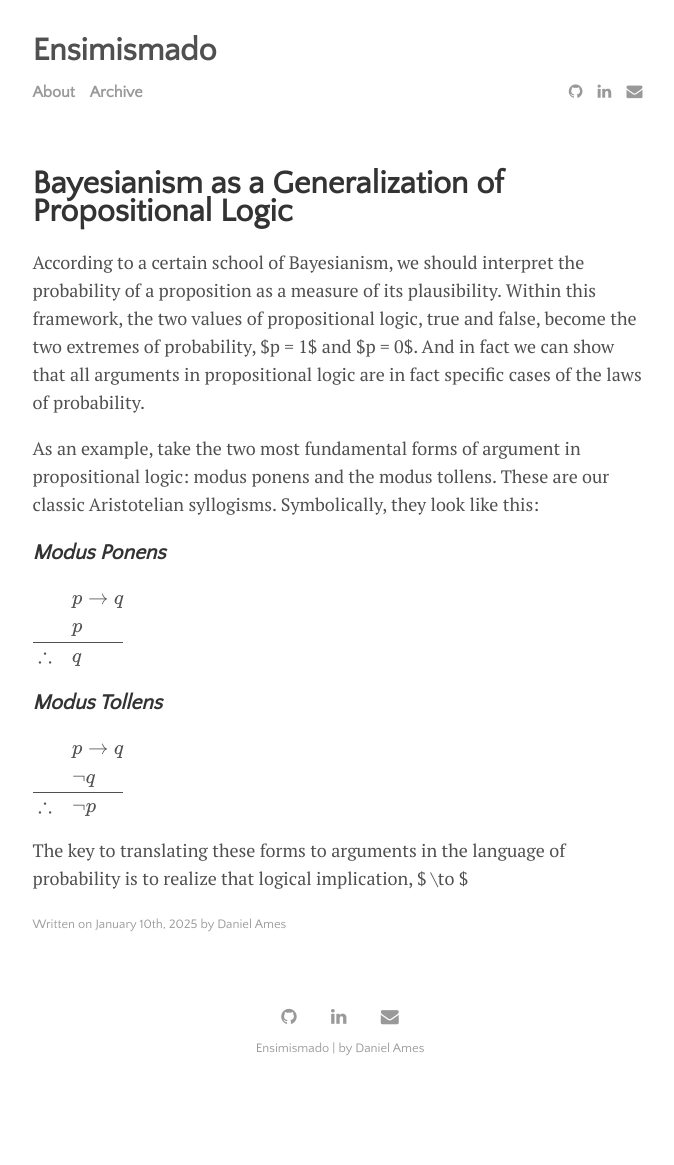
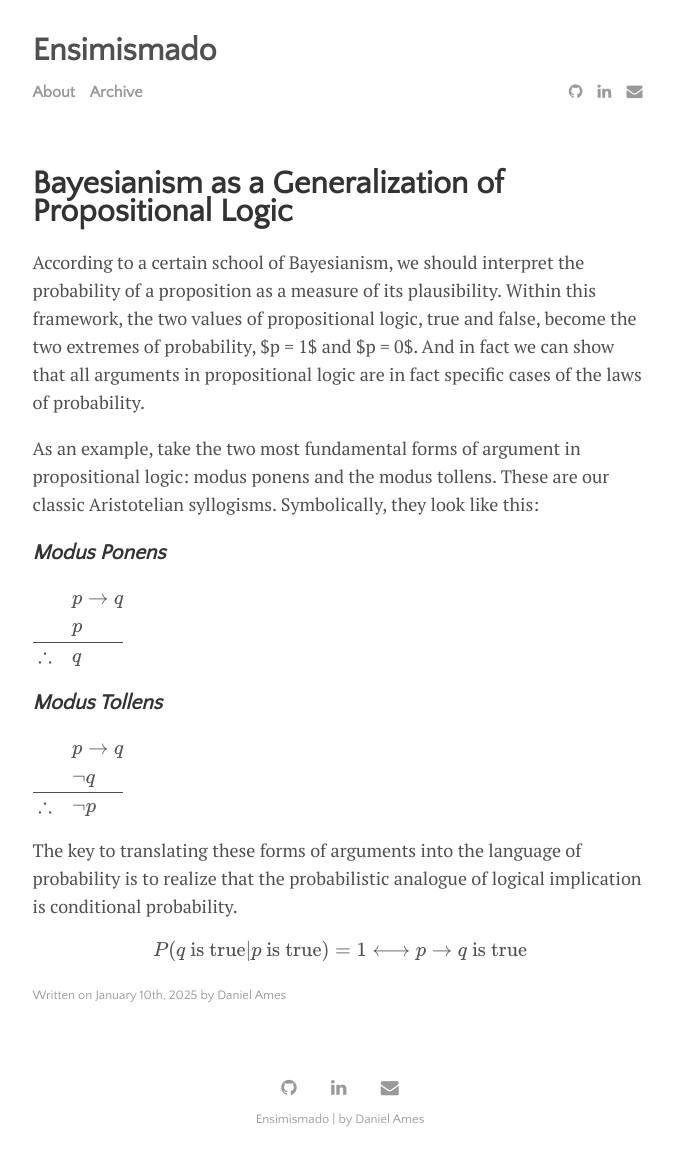
Before and after one commit to DanielAmes/DanielAmes.github.io, a Jekyll site: the page built from _posts/2025-01-10-bayeslogic.md, in a window 1280 px wide. Shown: the whole page, without its empty margins (300-974 px from the left). Built offline with Jekyll 4.4.1, drawn with Linux system fonts in a browser that asks for light colours; formulas are drawn with MathJax 3; before the commit the page ends 1094 px from its top, so only the background shows below that.

```diff
--- a/_posts/2025-01-10-bayeslogic.md
+++ b/_posts/2025-01-10-bayeslogic.md
@@ -27,4 +27,8 @@ $$\begin{array}{rl}
     \therefore & \neg p
   \end{array}$$
 
-The key to translating these forms to arguments in the language of probability is to realize that logical implication, $ \to $
+The key to translating these forms of arguments into the language of probability is to realize that the probabilistic analogue of logical implication is conditional probability.
+
+$$
+P(q \text{ is true} | p \text{ is true} ) = 1 \longleftrightarrow p \to q \text{ is true}
+$$
```
